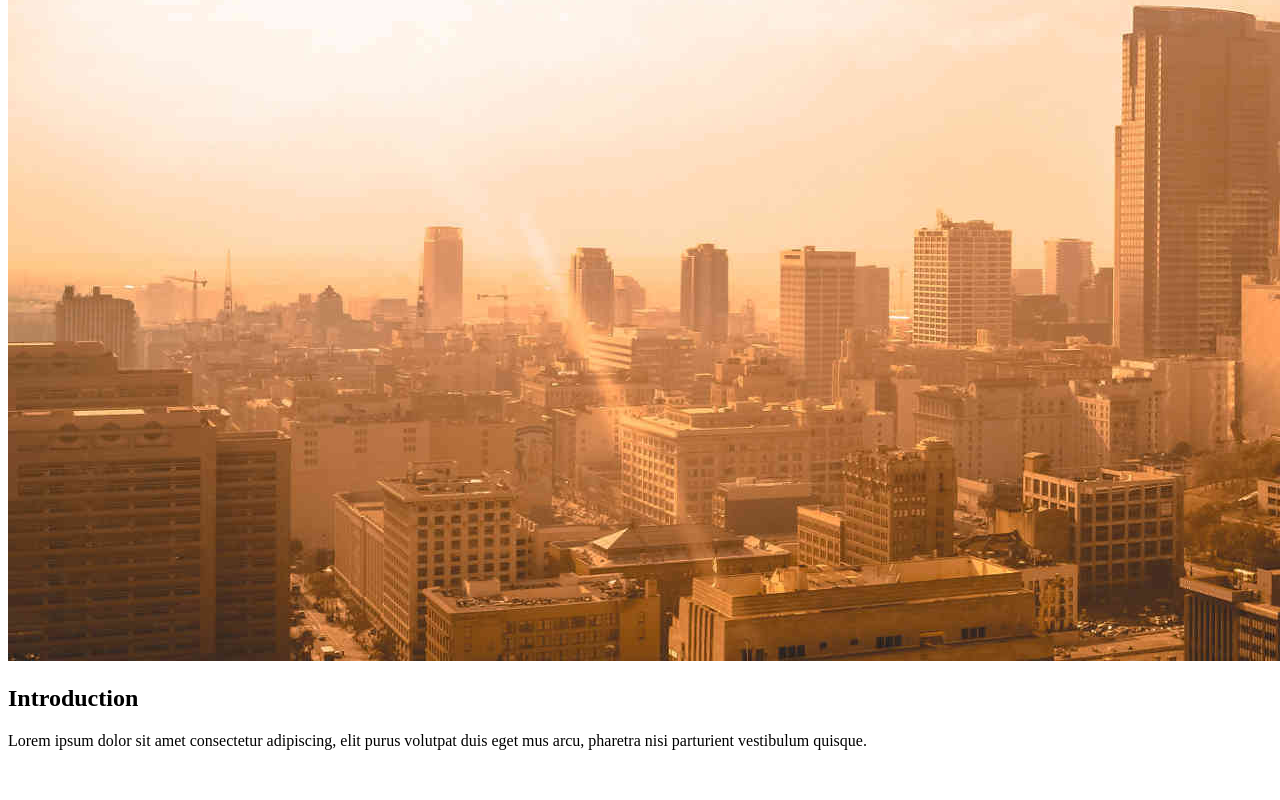
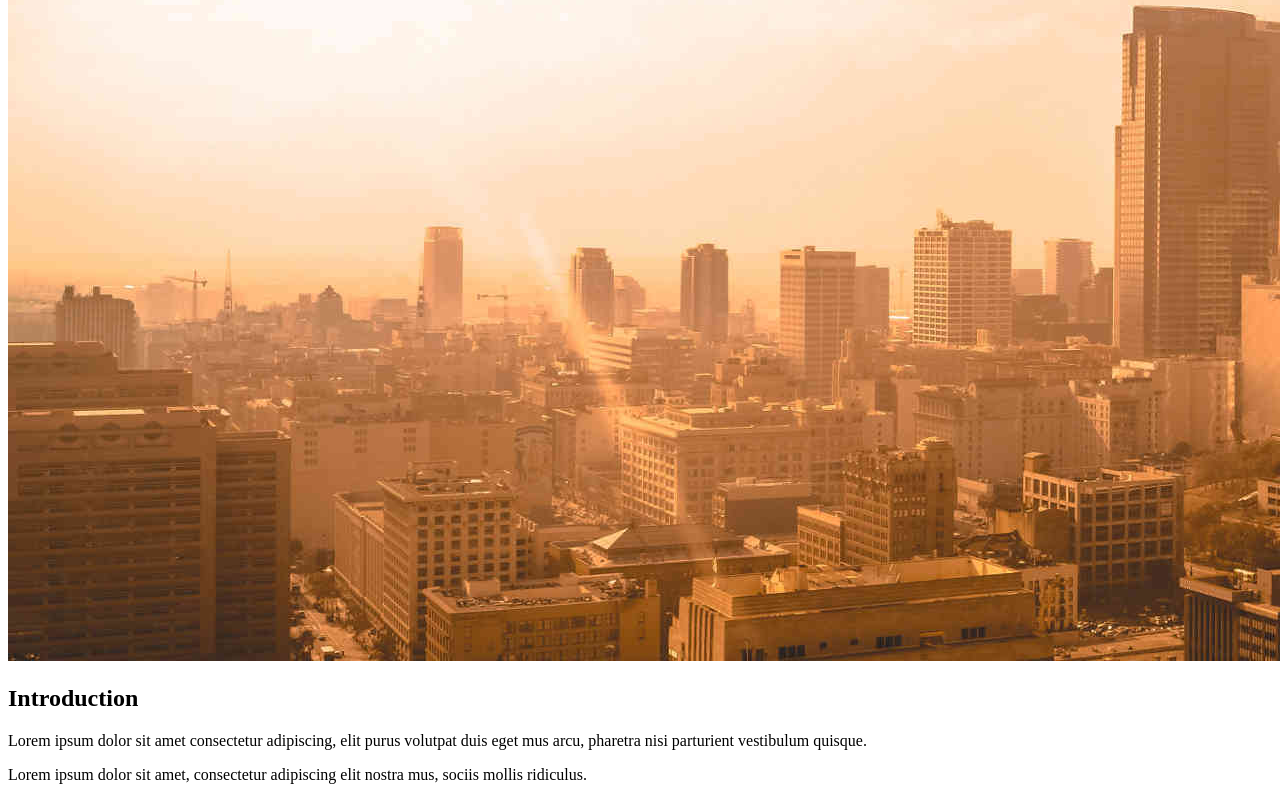
Before and after one commit to lacyjpr/classico, a React app: page / in a window 1280 px wide. Shown: the part 617-1417 px from the top of the page. Before the commit the page ends 1383 px from the top, so only its background shows below. Built offline with nearby package versions, Linux system fonts and the light colour scheme; the HTML template or start-up script is replaced by a standard one.

Commit message:
Add HomeInfoBox component

```diff
--- a/src/containers/Home.jsx
+++ b/src/containers/Home.jsx
@@ -1,6 +1,7 @@
 import React from 'react';
 
 import homeImg from '../assets/home.jpg';
+import HomeInfoBox from './HomeInfoBox';
 
 const Home = () => (
   <div className="home">
@@ -10,6 +11,7 @@
       Lorem ipsum dolor sit amet consectetur adipiscing, elit purus volutpat
       duis eget mus arcu, pharetra nisi parturient vestibulum quisque.
     </p>
+    <HomeInfoBox />
   </div>
 );
 
--- /dev/null
+++ b/src/containers/HomeInfoBox.jsx
@@ -0,0 +1,12 @@
+import React from 'react';
+
+const HomeInfoBox = () => (
+  <div className="home__info-box">
+    <p>
+      Lorem ipsum dolor sit amet, consectetur adipiscing elit nostra mus, sociis
+      mollis ridiculus.
+    </p>
+  </div>
+);
+
+export default HomeInfoBox;
--- a/src/containers/index.js
+++ b/src/containers/index.js
@@ -1,4 +1,5 @@
 export { default as Home } from './Home';
+export { default as HomeInfoBox } from './HomeInfoBox';
 export { default as About } from './About';
 export { default as Blog } from './Blog';
 export { default as Contact } from './Contact';
```
